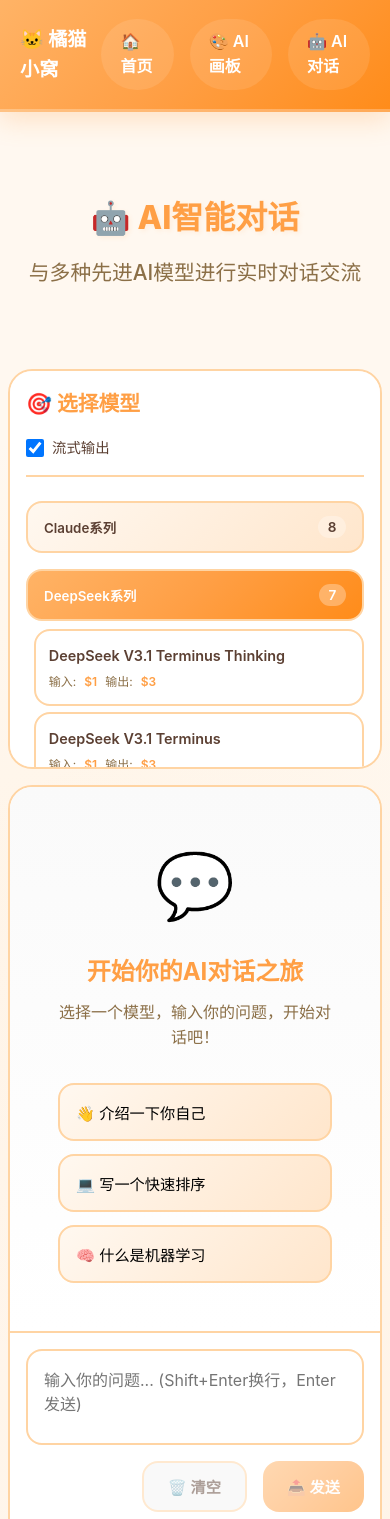
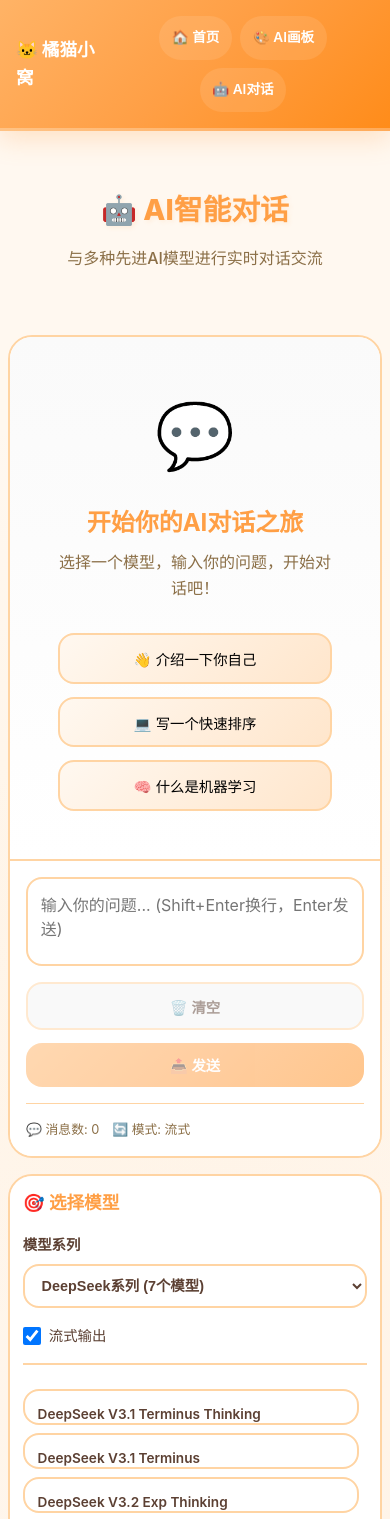
Before and after one commit to IwannaYuJie/web, a React (Vite) app: page /ai-chat in a window 390 px wide. Shown: the top 1519 px of the page. Built offline with nearby package versions, Linux system fonts and the light colour scheme.

Commit message:
Optimize AI chat model selector UI and mobile responsive design

```diff
--- a/src/App.css
+++ b/src/App.css
@@ -372,26 +372,101 @@
   color: white;
 }
 
-/* 响应式设计 */
+/* ==================== 响应式设计 - 移动端优化 ==================== */
+
+/* 平板设备 (768px - 1024px) */
+@media (max-width: 1024px) {
+  .container {
+    padding: 0 1.5rem;
+  }
+
+  .page-header h1 {
+    font-size: 2.2rem;
+  }
+
+  .articles-grid {
+    grid-template-columns: repeat(2, 1fr);
+  }
+}
+
+/* 移动设备 (最大768px) */
 @media (max-width: 768px) {
+  .page-header {
+    padding: 2rem 0 1.5rem;
+  }
+
   .page-header h1 {
     font-size: 2rem;
   }
 
+  .page-header p {
+    font-size: 1rem;
+  }
+
   .articles-grid {
     grid-template-columns: 1fr;
+    gap: 1.5rem;
   }
 
   .article-header h1 {
     font-size: 2rem;
   }
 
+  /* 导航栏优化 */
+  .navbar {
+    padding: 1rem 0;
+  }
+
   .nav-links {
-    gap: 1rem;
+    gap: 0.8rem;
+    flex-wrap: wrap;
+    justify-content: center;
+  }
+
+  .nav-links a {
+    padding: 0.5rem 1rem;
+    font-size: 0.9rem;
   }
 
   .navbar .logo {
-    font-size: 1.2rem;
+    font-size: 1.3rem;
+  }
+
+  /* 页脚优化 */
+  .footer {
+    padding: 2rem 0;
+    margin-top: 3rem;
+  }
+
+  /* 卡片优化 - 增大触摸区域 */
+  .article-card,
+  .quick-nav-item,
+  .category-tab {
+    min-height: 44px; /* iOS推荐的最小触摸目标 */
+  }
+}
+
+/* 小屏手机 (最大480px) */
+@media (max-width: 480px) {
+  .container {
+    padding: 0 1rem;
+  }
+
+  .page-header h1 {
+    font-size: 1.8rem;
+  }
+
+  .navbar .logo {
+    font-size: 1.1rem;
+  }
+
+  .nav-links {
+    gap: 0.5rem;
+  }
+
+  .nav-links a {
+    padding: 0.4rem 0.8rem;
+    font-size: 0.85rem;
   }
 }
 
@@ -1544,6 +1619,10 @@
 
 /* 移动端适配 - 图片生成页面 */
 @media (max-width: 768px) {
+  .image-generator-section {
+    padding: 0 0.5rem;
+  }
+
   .generator-form,
   .result-section {
     padding: 1.5rem;
@@ -1551,6 +1630,12 @@
 
   .form-actions {
     flex-direction: column;
+    gap: 0.8rem;
+  }
+
+  .form-actions button {
+    width: 100%;
+    min-height: 48px; /* 更好的触摸体验 */
   }
 
   .secondary-button {
@@ -1578,6 +1663,7 @@
   .file-input-label,
   .clear-image-button {
     width: 100%;
+    min-height: 48px;
   }
 
   .history-grid {
@@ -1586,10 +1672,31 @@
 
   .template-grid {
     grid-template-columns: repeat(2, 1fr);
+    gap: 0.8rem;
   }
 
   .style-grid {
     grid-template-columns: repeat(2, 1fr);
+    gap: 0.8rem;
+  }
+
+  /* 表单输入优化 */
+  .generator-form input,
+  .generator-form textarea,
+  .generator-form select {
+    font-size: 16px; /* 防止iOS自动缩放 */
+  }
+}
+
+@media (max-width: 480px) {
+  .generator-form,
+  .result-section {
+    padding: 1rem;
+  }
+
+  .template-grid,
+  .style-grid {
+    grid-template-columns: 1fr;
   }
 }
 
@@ -1612,19 +1719,50 @@
 
   .quick-nav-grid {
     grid-template-columns: repeat(2, 1fr);
+    gap: 1rem;
+  }
+
+  .quick-nav-item {
+    padding: 1.5rem 1rem;
   }
 
   .category-tabs {
     justify-content: center;
+    flex-wrap: wrap;
+    gap: 0.5rem;
+  }
+
+  .category-tab {
+    padding: 0.6rem 1.2rem;
+    font-size: 0.9rem;
   }
 
   .section-header {
     flex-direction: column;
     text-align: center;
+    gap: 1rem;
   }
 
   .tips-carousel {
     grid-template-columns: 1fr;
+  }
+
+  .article-card {
+    padding: 1.5rem;
+  }
+}
+
+@media (max-width: 480px) {
+  .home-header h1 {
+    font-size: 2rem;
+  }
+
+  .quick-nav-grid {
+    grid-template-columns: 1fr;
+  }
+
+  .quick-nav-item {
+    padding: 1.2rem 1rem;
   }
 }
 
@@ -1667,6 +1805,43 @@
   margin-bottom: 1rem;
 }
 
+/* 分类选择器 */
+.category-selector {
+  margin-bottom: 1rem;
+}
+
+.category-selector label {
+  display: block;
+  font-size: 0.9rem;
+  font-weight: 600;
+  color: var(--text-color);
+  margin-bottom: 0.5rem;
+}
+
+.category-dropdown {
+  width: 100%;
+  padding: 0.8rem 1rem;
+  background: white;
+  border: 2px solid var(--border-color);
+  border-radius: var(--radius-md);
+  font-size: 0.95rem;
+  font-weight: 600;
+  color: var(--text-color);
+  cursor: pointer;
+  transition: all 0.3s ease;
+  outline: none;
+}
+
+.category-dropdown:hover {
+  border-color: var(--primary-color);
+  box-shadow: 0 0 0 3px rgba(255, 107, 107, 0.1);
+}
+
+.category-dropdown:focus {
+  border-color: var(--primary-color);
+  box-shadow: 0 0 0 3px rgba(255, 107, 107, 0.2);
+}
+
 .stream-toggle {
   display: flex;
   align-items: center;
@@ -1688,73 +1863,65 @@
   cursor: pointer;
 }
 
-/* 模型分类 */
-.model-categories {
-  display: flex;
-  flex-direction: column;
-  gap: 0.5rem;
-}
-
-.model-category {
-  margin-bottom: 0.5rem;
-}
-
-.category-btn {
-  width: 100%;
-  padding: 0.8rem 1rem;
-  background: var(--gradient-soft);
-  border: 2px solid var(--border-color);
-  border-radius: var(--radius-md);
-  font-weight: 600;
-  color: var(--text-color);
-  cursor: pointer;
-  transition: all 0.3s ease;
-  display: flex;
-  justify-content: space-between;
-  align-items: center;
-}
-
-.category-btn:hover {
-  background: var(--gradient-warm);
-  color: white;
-  transform: translateX(5px);
-}
-
-.category-btn.active {
-  background: var(--gradient-warm);
-  color: white;
-  box-shadow: var(--shadow-md);
-}
-
-.model-count {
-  background: rgba(255, 255, 255, 0.3);
-  padding: 0.2rem 0.6rem;
-  border-radius: var(--radius-full);
-  font-size: 0.85rem;
-}
-
 /* 模型列表 */
 .model-list {
-  margin-top: 0.5rem;
-  padding-left: 0.5rem;
   display: flex;
   flex-direction: column;
-  gap: 0.4rem;
+  gap: 0.6rem;
+  max-height: calc(100vh - 500px);
+  overflow-y: auto;
+  padding-right: 0.5rem;
+}
+
+.model-list::-webkit-scrollbar {
+  width: 6px;
+}
+
+.model-list::-webkit-scrollbar-track {
+  background: #f1f1f1;
+  border-radius: 10px;
+}
+
+.model-list::-webkit-scrollbar-thumb {
+  background: var(--primary-color);
+  border-radius: 10px;
+}
+
+.model-list::-webkit-scrollbar-thumb:hover {
+  background: #ff5757;
 }
 
 .model-item {
-  padding: 0.8rem;
+  padding: 1rem;
   background: white;
   border: 2px solid var(--border-color);
   border-radius: var(--radius-md);
   cursor: pointer;
   transition: all 0.3s ease;
+  position: relative;
+  overflow: hidden;
+}
+
+.model-item::before {
+  content: '';
+  position: absolute;
+  left: 0;
+  top: 0;
+  height: 100%;
+  width: 4px;
+  background: var(--primary-color);
+  transform: scaleY(0);
+  transition: transform 0.3s ease;
 }
 
 .model-item:hover {
   border-color: var(--primary-color);
   transform: translateX(5px);
-  box-shadow: var(--shadow-sm);
+  box-shadow: var(--shadow-md);
+}
+
+.model-item:hover::before {
+  transform: scaleY(1);
 }
 
 .model-item.selected {
@@ -1763,6 +1930,10 @@
   box-shadow: var(--shadow-md);
 }
 
+.model-item.selected::before {
+  transform: scaleY(1);
+}
+
 .model-name {
   font-weight: 600;
   color: var(--text-color);
@@ -1772,19 +1943,28 @@
 
 .model-price {
   display: flex;
-  gap: 0.5rem;
-  font-size: 0.75rem;
+  align-items: center;
+  gap: 0.4rem;
+  font-size: 0.8rem;
   color: var(--text-secondary);
   flex-wrap: wrap;
 }
 
 .price-label {
   color: var(--text-secondary);
+  font-size: 0.75rem;
 }
 
 .price-value {
-  font-weight: 600;
+  font-weight: 700;
   color: var(--primary-color);
+  font-size: 0.85rem;
+}
+
+.price-separator {
+  color: var(--border-color);
+  font-weight: 300;
+  margin: 0 0.2rem;
 }
 
 /* 当前模型信息 */
@@ -2087,7 +2267,7 @@
   gap: 0.3rem;
 }
 
-/* 响应式设计 */
+/* 响应式设计 - AI对话页面 */
 @media (max-width: 1200px) {
   .chat-layout {
     grid-template-columns: 300px 1fr;
@@ -2098,18 +2278,25 @@
   .chat-layout {
     grid-template-columns: 1fr;
     height: auto;
+    gap: 1.5rem;
   }
 
   .model-panel {
     max-height: 400px;
+    order: 2; /* 移动端将模型选择放在下方 */
   }
 
   .chat-main {
     min-height: 500px;
+    order: 1;
   }
 
   .message-content {
     max-width: 90%;
+  }
+
+  .model-list {
+    max-height: 300px;
   }
 }
 
@@ -2118,6 +2305,14 @@
     padding: 0 0.5rem;
   }
 
+  .page-header {
+    padding: 1.5rem 0 1rem;
+  }
+
+  .page-header h1 {
+    font-size: 1.8rem;
+  }
+
   .chat-layout {
     gap: 1rem;
   }
@@ -2126,20 +2321,102 @@
     padding: 1rem;
   }
 
+  .model-panel-header h3 {
+    font-size: 1.1rem;
+  }
+
+  .category-dropdown {
+    font-size: 0.9rem;
+    padding: 0.7rem 0.8rem;
+  }
+
+  .model-item {
+    padding: 0.8rem;
+  }
+
+  .model-name {
+    font-size: 0.85rem;
+  }
+
+  .model-price {
+    font-size: 0.75rem;
+  }
+
+  .current-model-info {
+    padding: 0.8rem;
+  }
+
   .messages-container {
     padding: 1rem;
   }
 
+  .message {
+    gap: 0.5rem;
+  }
+
+  .message-avatar {
+    font-size: 1.5rem;
+  }
+
+  .message-text {
+    padding: 0.8rem;
+    font-size: 0.95rem;
+  }
+
   .input-area {
     padding: 1rem;
+  }
+
+  .input-wrapper textarea {
+    font-size: 16px; /* 防止iOS自动缩放 */
+    padding: 0.8rem;
+  }
+
+  .input-actions {
+    flex-direction: row;
+    gap: 0.8rem;
+  }
+
+  .clear-btn,
+  .send-btn {
+    flex: 1;
+    padding: 0.7rem 1rem;
+    font-size: 0.9rem;
+    min-height: 44px;
   }
 
   .chat-stats {
     flex-wrap: wrap;
     gap: 0.8rem;
+    font-size: 0.8rem;
   }
 
   .example-prompts {
     max-width: 100%;
   }
-}
+
+  .example-prompts button {
+    padding: 0.8rem;
+    font-size: 0.9rem;
+    min-height: 44px;
+  }
+}
+
+@media (max-width: 480px) {
+  .model-panel {
+    padding: 0.8rem;
+  }
+
+  .model-list {
+    gap: 0.5rem;
+  }
+
+  .input-actions {
+    flex-direction: column;
+  }
+
+  .clear-btn,
+  .send-btn {
+    width: 100%;
+  }
+}
--- a/src/index.css
+++ b/src/index.css
@@ -99,3 +99,35 @@ button:disabled {
   opacity: 0.6;
   cursor: not-allowed;
 }
+
+/* 移动端优化 */
+@media (max-width: 768px) {
+  body {
+    font-size: 16px; /* 防止iOS自动缩放 */
+  }
+
+  /* 优化触摸滚动 */
+  * {
+    -webkit-tap-highlight-color: rgba(255, 159, 69, 0.2);
+    -webkit-touch-callout: none;
+  }
+
+  /* 平滑滚动 */
+  html {
+    scroll-behavior: smooth;
+  }
+
+  /* 优化按钮触摸区域 */
+  button,
+  a {
+    min-height: 44px;
+    display: inline-flex;
+    align-items: center;
+    justify-content: center;
+  }
+
+  /* 容器适配 */
+  .container {
+    padding: 0 1rem;
+  }
+}
--- a/src/pages/AIChat.jsx
+++ b/src/pages/AIChat.jsx
@@ -305,6 +305,23 @@ function AIChat() {
         <aside className="model-panel">
           <div className="model-panel-header">
             <h3>🎯 选择模型</h3>
+
+            {/* 分类下拉菜单 */}
+            <div className="category-selector">
+              <label>模型系列</label>
+              <select
+                value={selectedCategory}
+                onChange={(e) => setSelectedCategory(e.target.value)}
+                className="category-dropdown"
+              >
+                {Object.keys(modelCategories).map(category => (
+                  <option key={category} value={category}>
+                    {category} ({modelCategories[category].length}个模型)
+                  </option>
+                ))}
+              </select>
+            </div>
+
             <div className="stream-toggle">
               <label>
                 <input
@@ -317,21 +334,9 @@ function AIChat() {
             </div>
           </div>
 
-          {/* 模型分类 */}
-          <div className="model-categories">
-            {Object.keys(modelCategories).map(category => (
-              <div key={category} className="model-category">
-                <button
-                  className={`category-btn ${selectedCategory === category ? 'active' : ''}`}
-                  onClick={() => setSelectedCategory(category)}
-                >
-                  {category}
-                  <span className="model-count">{modelCategories[category].length}</span>
-                </button>
-
-                {selectedCategory === category && (
+          {/* 当前分类的模型列表 */}
           <div className="model-list">
-                    {modelCategories[category].map(model => (
+            {modelCategories[selectedCategory].map(model => (
               <div
                 key={model.id}
                 className={`model-item ${selectedModel === model.id ? 'selected' : ''}`}
@@ -341,13 +346,10 @@ function AIChat() {
                 <div className="model-price">
                   <span className="price-label">输入:</span>
                   <span className="price-value">${model.inputPrice}</span>
+                  <span className="price-separator">|</span>
                   <span className="price-label">输出:</span>
                   <span className="price-value">${model.outputPrice}</span>
                 </div>
-                      </div>
-                    ))}
-                  </div>
-                )}
               </div>
             ))}
           </div>
```
Lines whose indentation alone changed are shown as unchanged.
